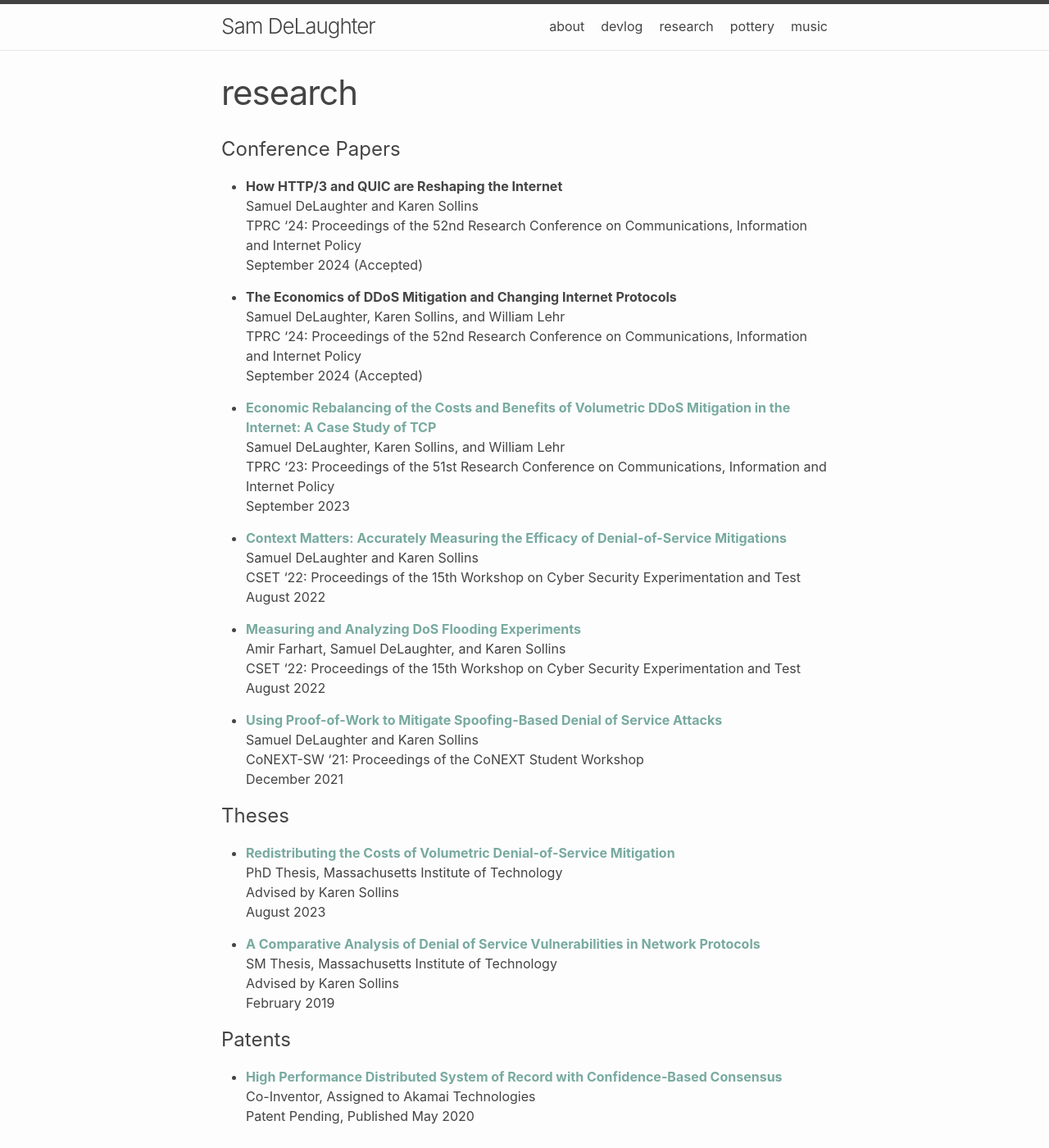
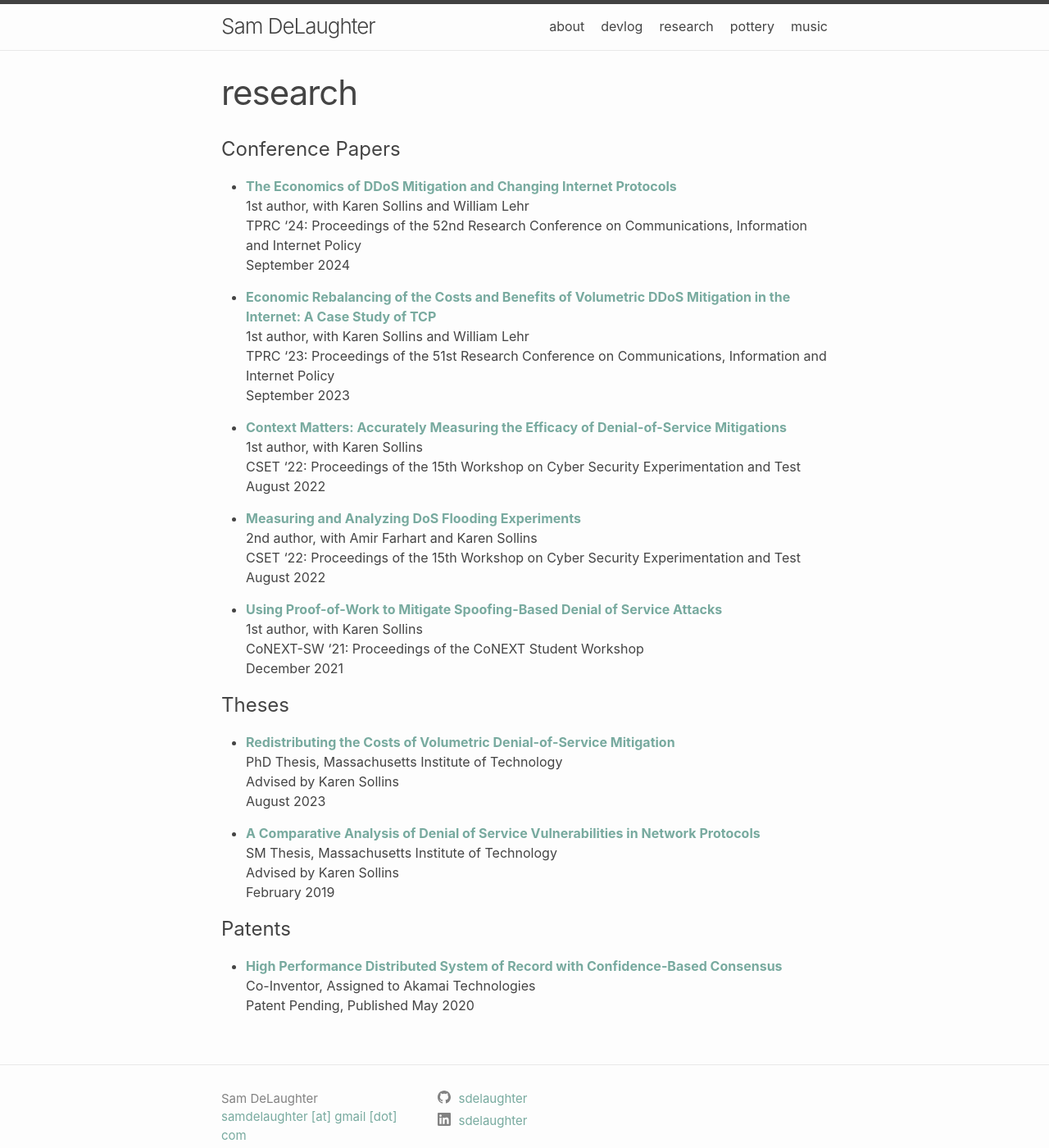
Before and after one commit to sdelaughter/sdelaughter.github.io, a Jekyll site: the page built from research.md, in a window 1280 px wide and 1400 px high. Shown: the whole window at 82% size. Built offline with Jekyll 4.4.1, drawn with Linux system fonts in a browser that asks for light colours.

Commit message:
research

```diff
--- a/research.md
+++ b/research.md
@@ -6,33 +6,28 @@
 
 
 # Conference Papers
-- **How HTTP/3 and QUIC are Reshaping the Internet**<br>
-  Samuel DeLaughter and Karen Sollins<br>
+- **[The Economics of DDoS Mitigation and Changing Internet Protocols](https://papers.ssrn.com/sol3/papers.cfm?abstract_id=4916659)**<br>
+  1st author, with Karen Sollins and William Lehr<br>
   TPRC '24: Proceedings of the 52nd Research Conference on Communications, Information and Internet Policy<br>
-  September 2024 (Accepted)
-
-- **The Economics of DDoS Mitigation and Changing Internet Protocols**<br>
-  Samuel DeLaughter, Karen Sollins, and William Lehr<br>
-  TPRC '24: Proceedings of the 52nd Research Conference on Communications, Information and Internet Policy<br>
-  September 2024 (Accepted)
+  September 2024
 
 - **[Economic Rebalancing of the Costs and Benefits of Volumetric DDoS Mitigation in the Internet: A Case Study of TCP](https://papers.ssrn.com/sol3/papers.cfm?abstract_id=4524254)**<br>
-  Samuel DeLaughter, Karen Sollins, and William Lehr<br>
+  1st author, with Karen Sollins and William Lehr<br>
   TPRC '23: Proceedings of the 51st Research Conference on Communications, Information and Internet Policy<br>
   September 2023
 
 - **[Context Matters: Accurately Measuring the Efficacy of Denial-of-Service Mitigations](https://dl.acm.org/doi/10.1145/3546096.3546109)**<br>
-  Samuel DeLaughter and Karen Sollins<br>
+  1st author, with Karen Sollins<br>
   CSET '22: Proceedings of the 15th Workshop on Cyber Security Experimentation and Test<br>
   August 2022
 
 - **[Measuring and Analyzing DoS Flooding Experiments](https://dl.acm.org/doi/10.1145/3546096.3546105)**<br>
-  Amir Farhart, Samuel DeLaughter, and Karen Sollins<br>
+  2nd author, with Amir Farhart and Karen Sollins<br>
   CSET '22: Proceedings of the 15th Workshop on Cyber Security Experimentation and Test<br>
   August 2022
 
 - **[Using Proof-of-Work to Mitigate Spoofing-Based Denial of Service Attacks](https://dl.acm.org/doi/10.1145/3488658.3493789)**<br>
-  Samuel DeLaughter and Karen Sollins<br>
+  1st author, with Karen Sollins<br>
   CoNEXT-SW '21: Proceedings of the CoNEXT Student Workshop<br>
   December 2021
 
```
